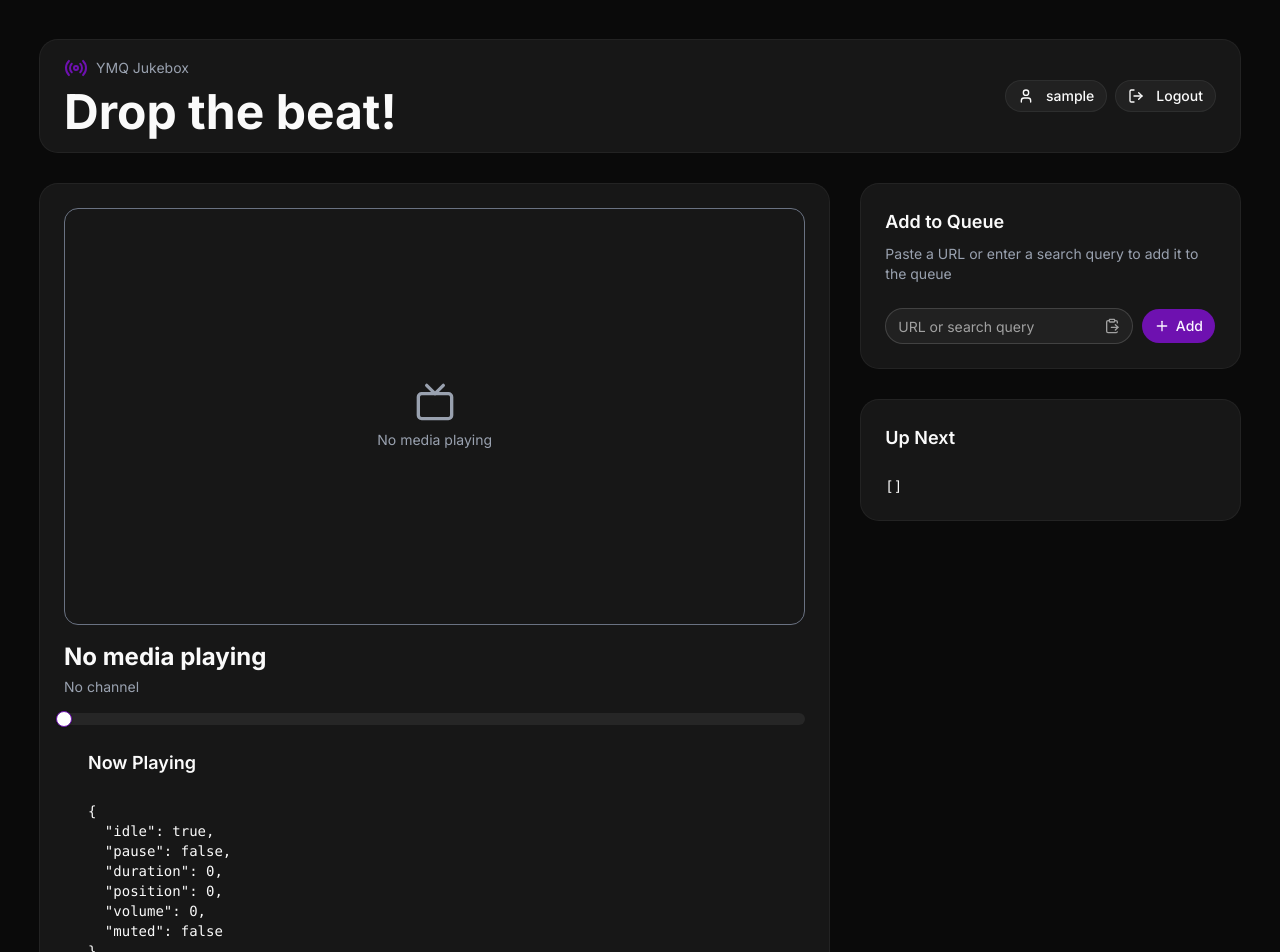
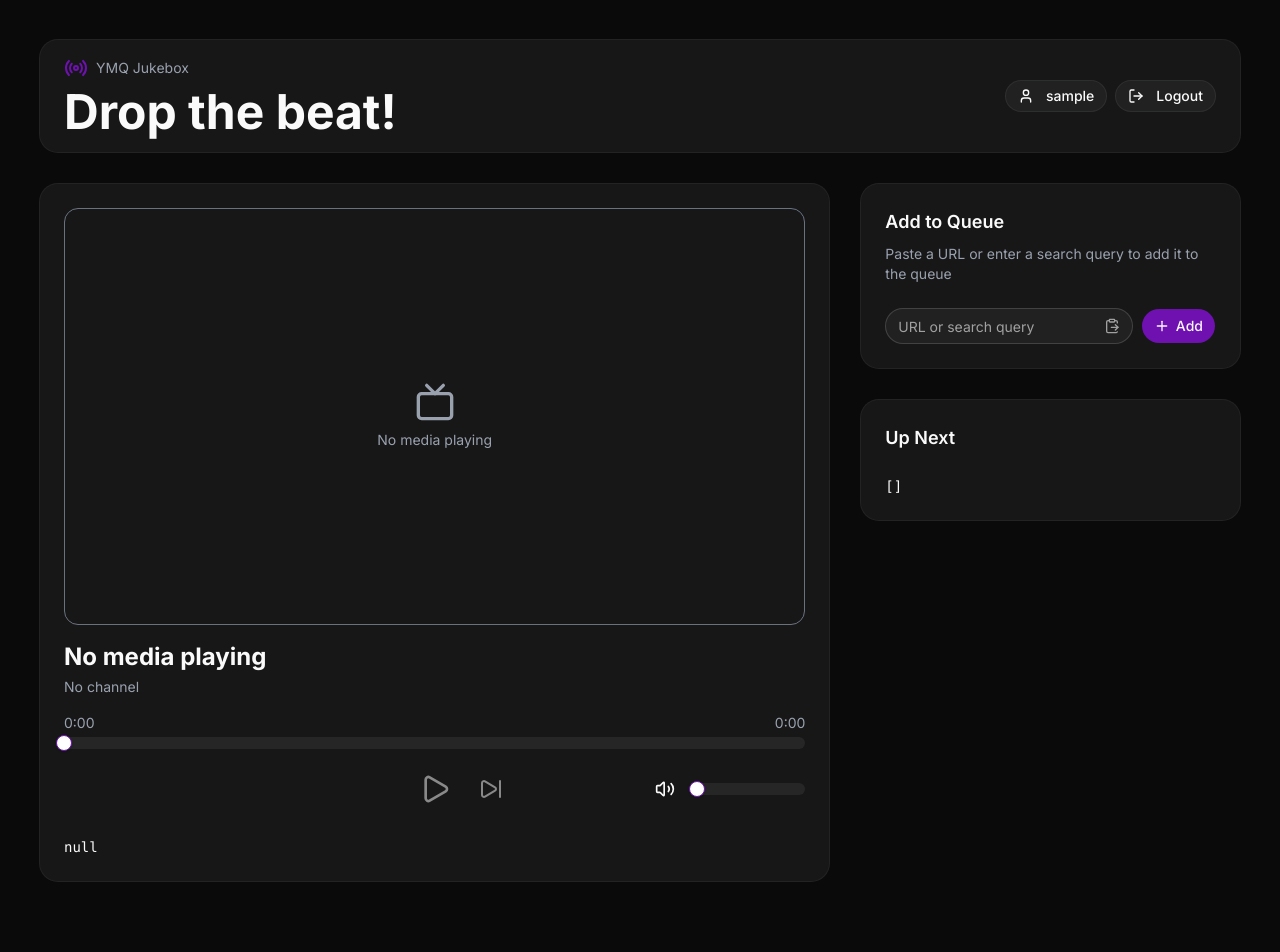
Before and after one commit to yvbbrjdr/ymq, a Next.js app in the folder apps/jukebox/: page / in a window 1280 px wide. Shown: the top 952 px of the page. After the commit the page ends 921 px from the top, so only its background shows below. Built offline with nearby package versions, Linux system fonts and the light colour scheme; no server answers; sample sign-in values are in the browser's storage.

Commit message:
feat(jukebox): implement playback controls and position slider with time formatting

```diff
--- a/apps/jukebox/src/app/page.tsx
+++ b/apps/jukebox/src/app/page.tsx
@@ -9,13 +9,26 @@ import {
   InputGroupInput,
 } from "@/components/ui/input-group";
 import { Slider } from "@/components/ui/slider";
-import { ClipboardPaste, LogOut, Plus, Radio, Tv, User } from "lucide-react";
+import {
+  ClipboardPaste,
+  LogOut,
+  Pause,
+  Play,
+  Plus,
+  Radio,
+  SkipForward,
+  Tv,
+  User,
+  Volume2,
+  VolumeX,
+} from "lucide-react";
 import Link from "next/link";
 import { useRouter } from "next/navigation";
-import { useEffect, useState } from "react";
+import { useEffect, useRef, useState } from "react";
 
 import { MediaQueueStatus } from "../lib/media-queue";
 import { MPVStatus } from "../lib/mpv-client";
+import { formatTime } from "../lib/utils";
 import { WsClient } from "../lib/ws-client";
 
 export default function Home() {
@@ -35,6 +48,8 @@ export default function Home() {
     nowPlaying: null,
     queues: [],
   });
+  const [playerPosition, setPlayerPosition] = useState<number>(0);
+  const positionDragging = useRef<boolean>(false);
 
   useEffect(() => {
     const savedUsername = localStorage.getItem("username");
@@ -49,6 +64,9 @@ export default function Home() {
     wsClient.addEventListener("player/status", (event) => {
       const status = (event as CustomEvent<MPVStatus>).detail;
       setPlayerStatus(status);
+      if (!positionDragging.current) {
+        setPlayerPosition(status.position);
+      }
     });
     wsClient.addEventListener("media-queue/status", (event) => {
       const status = (event as CustomEvent<MediaQueueStatus>).detail;
@@ -139,24 +157,90 @@ export default function Home() {
                   <p className="text-md text-gray-400">No channel</p>
                 )}
               </div>
-              <div>
+              <div className="flex flex-col items-center gap-2">
+                <div className="flex flex-col items-center gap-1 w-full">
+                  <div className="flex justify-between w-full">
+                    <p className="text-md text-gray-400">
+                      {formatTime(playerPosition)}
+                    </p>
+                    <p className="text-md text-gray-400">
+                      {formatTime(playerStatus.duration)}
+                    </p>
+                  </div>
                   <Slider
                     min={0}
                     max={playerStatus.duration}
-                  value={[playerStatus.position]}
+                    value={[playerPosition]}
                     onValueChange={(value) => {
+                      setPlayerPosition(value[0]);
                       wsClient.seek(value[0]);
+                      positionDragging.current = false;
+                    }}
+                    onPointerDown={() => {
+                      positionDragging.current = true;
+                    }}
+                  />
+                </div>
+                <div className="grid w-full grid-cols-[1fr_auto_1fr] items-center">
+                  <div />
+                  <div className="flex items-center justify-center">
+                    <Button variant="ghost" className="size-12 invisible" />
+                    <Button
+                      variant="ghost"
+                      className="size-16"
+                      disabled={playerStatus.idle}
+                      onClick={() => {
+                        if (playerStatus.pause) {
+                          wsClient.play();
+                        } else {
+                          wsClient.pause();
+                        }
+                      }}
+                    >
+                      {playerStatus.pause || playerStatus.idle ? (
+                        <Play className="size-8" />
+                      ) : (
+                        <Pause className="size-8" />
+                      )}
+                    </Button>
+                    <Button
+                      variant="ghost"
+                      className="size-12"
+                      disabled={playerStatus.idle}
+                      onClick={() => {
+                        wsClient.playNext();
+                      }}
+                    >
+                      <SkipForward className="size-6" />
+                    </Button>
+                  </div>
+                  <div className="flex w-40 justify-self-end gap-1">
+                    <Button
+                      variant="ghost"
+                      className="size-10"
+                      onClick={() => {
+                        wsClient.setMuted(!playerStatus.muted);
+                      }}
+                    >
+                      {playerStatus.muted ? (
+                        <VolumeX className="size-5" />
+                      ) : (
+                        <Volume2 className="size-5" />
+                      )}
+                    </Button>
+                    <Slider
+                      min={0}
+                      max={100}
+                      value={[playerStatus.volume]}
+                      onValueChange={(value) => {
+                        wsClient.setVolume(value[0]);
                       }}
                     />
                   </div>
                 </div>
-            <CardHeader>
-              <h2 className="text-lg font-semibold">Now Playing</h2>
-            </CardHeader>
-            <CardContent>
-              <pre>{JSON.stringify(playerStatus, null, 2)}</pre>
+              </div>
               <pre>{JSON.stringify(mediaQueueStatus.nowPlaying, null, 2)}</pre>
-            </CardContent>
+            </div>
           </Card>
         </div>
         <div className="col-span-1 flex flex-col gap-8">
--- a/apps/jukebox/src/lib/utils.ts
+++ b/apps/jukebox/src/lib/utils.ts
@@ -4,3 +4,9 @@ import { twMerge } from "tailwind-merge";
 export function cn(...inputs: ClassValue[]) {
   return twMerge(clsx(inputs));
 }
+
+export function formatTime(seconds: number) {
+  const minutes = Math.floor(seconds / 60);
+  const remainingSeconds = Math.floor(seconds % 60);
+  return `${minutes}:${remainingSeconds.toString().padStart(2, "0")}`;
+}
```
Lines whose indentation alone changed are shown as unchanged.
